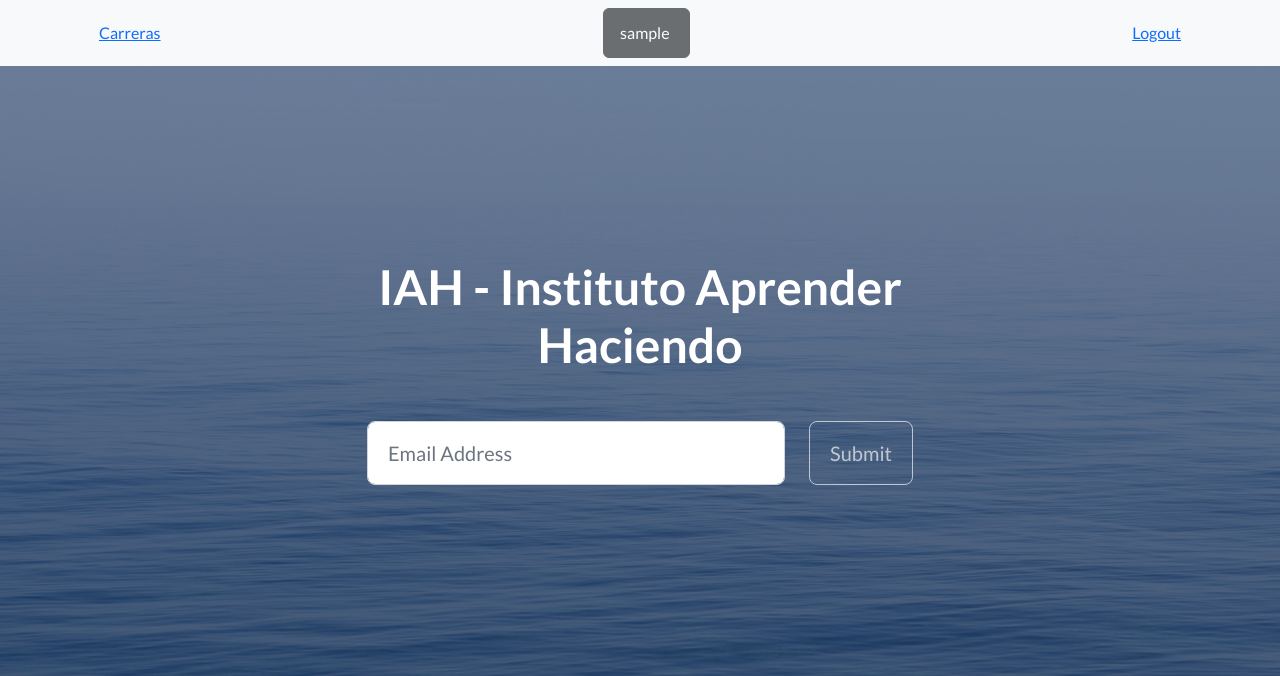
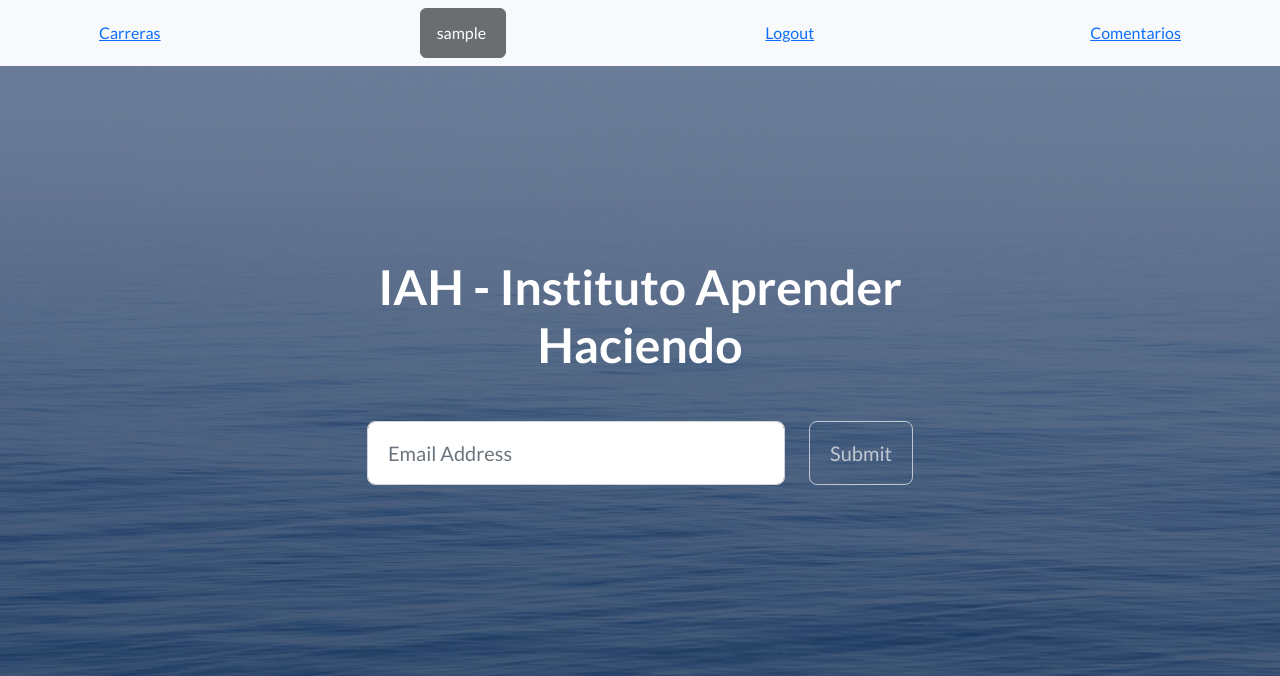
Before and after one commit to ferdanieli/ProyectoFinal_Danieli, a Django app: page /mensajes/show/ in a window 1280 px wide. Shown: the top 676 px of the page. Run offline with Django 4.2, Linux system fonts and the light colour scheme; the visitor is signed in with stand-in values (Sample User, id 1); data that the repository does not hold is empty; some libraries are stand-ins or nearby versions.

Commit message:
últimos cambios

```diff
--- a/mensajes/models.py
+++ b/mensajes/models.py
@@ -2,7 +2,6 @@ from django.contrib.auth.models import User
 from django.db import models
 import datetime
 from blog.models import Carrera
-
 
 class Comentario(models.Model):
     carrera = models.ForeignKey(Carrera, on_delete=models.CASCADE)
--- a/templates/base/navigation.html
+++ b/templates/base/navigation.html
@@ -6,6 +6,7 @@
 <!--            <h5>{{ user.get_username }}</h5>-->
                 <a class="disabled btn btn-dark">{{ user.get_username }} <img style="height: 60px"  src="{{ user.avatar.imagen.url }}" alt=""></a>
                 <a class="btn btn-link" href="{% url 'Logout' %}">Logout</a>
+                <a class="btn btn-link" href="/mensajes/comentarios">Comentarios</a>
                 {% else %}
                 <a href="{% url 'Login' %}" class="btn btn-link">Login</a>
                 <a href="{% url 'Sign Up' %}" class="btn btn-link">Sign Up</a>
```
Also changed, not shown: mensajes/admin.py (line endings or trailing spaces).
